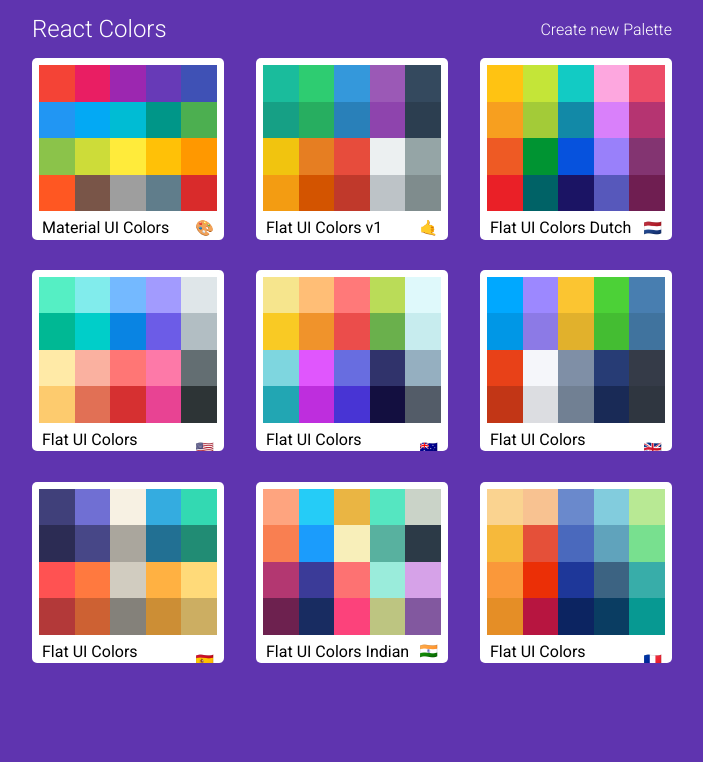
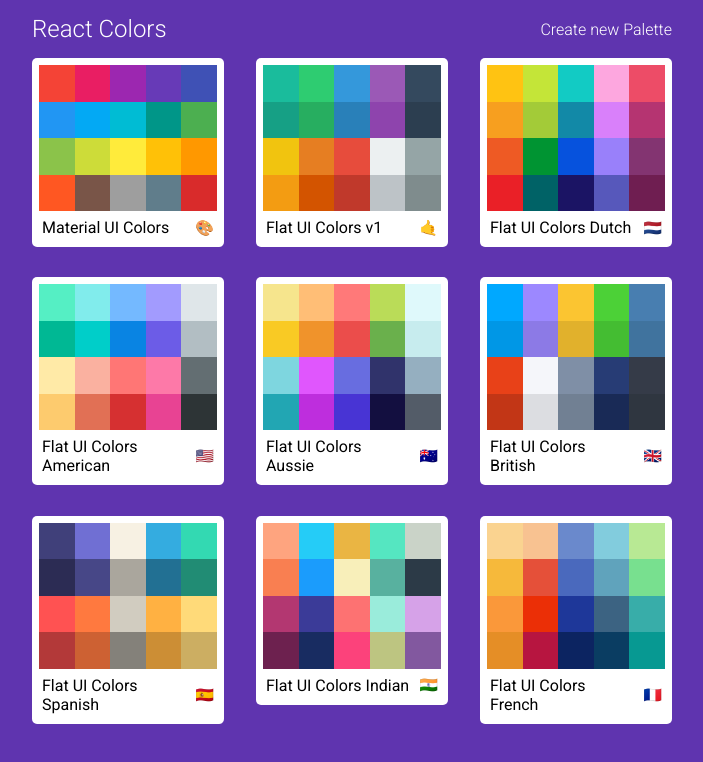
Before and after one commit to N-bred/palette-colors-app, a React (Create React App) app: page / in a window 1280 px wide. Shown: the top 762 px of the page, without its empty margins (288-991 px from the left). Built offline with nearby package versions, Linux system fonts and the light colour scheme.

Commit message:
Added localstorage and delete palette option

```diff
--- a/src/App.js
+++ b/src/App.js
@@ -8,9 +8,29 @@ import SingleColorPalette from './components/SingleColorPalette';
 import NewPaletteForm from './components/NewPaletteForm';
 
 class App extends Component {
-   state = {
-      palettes: seedColors
-   };
+   constructor(props) {
+      super(props);
+      this.state = {
+         palettes: this.validateLS()
+      };
+      this.validateLS = this.validateLS.bind(this);
+   }
+
+   validateLS() {
+      if (localStorage.getItem('palettes')) {
+         return JSON.parse(localStorage.getItem('palettes'));
+      } else {
+         return seedColors;
+      }
+   }
+
+   componentDidMount() {
+      localStorage.setItem('palettes', JSON.stringify(this.state.palettes));
+   }
+
+   componentDidUpdate() {
+      localStorage.setItem('palettes', JSON.stringify(this.state.palettes));
+   }
 
    findPaletteByid = id => {
       const finded = this.state.palettes.find(
@@ -23,6 +43,13 @@ class App extends Component {
       this.setState({ palettes: [...this.state.palettes, newPalette] });
    };
 
+   removePalette = id => {
+      const newPalettes = this.state.palettes.filter(
+         palette => palette.id !== id
+      );
+      this.setState(() => ({ palettes: newPalettes }));
+   };
+
    render() {
       return (
          <div>
@@ -33,6 +60,7 @@ class App extends Component {
                   render={routerProps => (
                      <PaletteList
                         palettes={this.state.palettes}
+                        removePalette={this.removePalette}
                         {...routerProps}
                      />
                   )}
--- a/src/components/MiniPalette.jsx
+++ b/src/components/MiniPalette.jsx
@@ -1,49 +1,7 @@
 import React from 'react';
-
 import { withStyles } from '@material-ui/styles';
-
-const styles = {
-   root: {
-      backgroundColor: '#fff',
-      borderRadius: '5px',
-      padding: '0.5rem',
-      position: 'relative',
-      overflow: 'hidden',
-      '&:hover': {
-         cursor: 'pointer'
-      }
-   },
-
-   colors: {
-      backgroundColor: '#fff',
-      height: '150px',
-      width: '100%',
-      overflow: 'hidden',
-      display: 'flex',
-      flexWrap: 'wrap',
-      padding: '.2rem',
-      borderRadius: '5px'
-   },
-
-   title: {
-      display: 'flex',
-      justifyContent: 'space-between',
-      alignItems: 'center',
-      padding: '.5rem',
-      position: 'relative',
-      fontSize: '1.6rem',
-      fontWeight: 'normal'
-   },
-   emoji: {
-      marginLeft: '1rem',
-      fontSize: '1.5rem'
-   },
-   miniBox: {
-      height: '25%',
-      flex: '0 0 20%',
-      position: 'relative'
-   }
-};
+import styles from './styles/MiniPalette';
+import DeleteIcon from '@material-ui/icons/Delete';
 
 function MiniPalette(props) {
    const { classes, paletteName, emoji, colors, handleGoToPalette } = props;
@@ -57,14 +15,15 @@ function MiniPalette(props) {
    ));
 
    return (
-      <div className={classes.root} onClick={handleGoToPalette}>
-         <div className={classes.colors}>
-            {/* Mini boxes */}
-            {miniColorBoxes}
+      <div className={classes.paletteContainer}>
+         <DeleteIcon className={classes.delete} onClick={props.removeSelf} />
+
+         <div className={classes.root} onClick={handleGoToPalette}>
+            <div className={classes.colors}>{miniColorBoxes}</div>
+            <h5 className={classes.title}>
+               {paletteName} <span className={classes.emoji}>{emoji}</span>
+            </h5>
          </div>
-         <h5 className={classes.title}>
-            {paletteName} <span className={classes.emoji}>{emoji}</span>
-         </h5>
       </div>
    );
 }
--- a/src/components/PaletteFormModal.jsx
+++ b/src/components/PaletteFormModal.jsx
@@ -93,7 +93,7 @@ export default function PaletteFormModal(props) {
                      <Button onClick={handleClose} color="primary">
                         Cancel
                      </Button>
-                     <Button color="primary" type="submit">
+                     <Button color="primary" variant="contained" type="submit">
                         Next
                      </Button>
                   </DialogActions>
--- a/src/components/PaletteList.jsx
+++ b/src/components/PaletteList.jsx
@@ -2,53 +2,7 @@ import React, { Component } from 'react';
 import MiniPalette from './MiniPalette';
 import { Link } from 'react-router-dom';
 import { withStyles } from '@material-ui/styles';
-
-const styles = {
-   root: {
-      backgroundColor: '#5f34af',
-      height: '100vh',
-      display: 'flex',
-      alignItems: 'flex-start',
-      justifyContent: 'center'
-   },
-   link: {
-      textDecoration: 'none',
-      color: '#000'
-   },
-   container: {
-      width: '50%',
-      display: 'flex',
-      alignItems: 'flex-start',
-      flexDirection: 'column',
-      flexWrap: 'wrap'
-   },
-   nav: {
-      display: 'flex',
-      width: '100%',
-      justifyContent: 'space-between',
-      color: '#fff',
-      '& h1': {
-         fontWeight: 'lighter'
-      },
-      margin: '1.5rem 0'
-   },
-   palettes: {
-      width: '100%',
-      display: 'grid',
-      gridTemplateColumns: 'repeat(3,30%)',
-      gridGap: '5%'
-   },
-   link_new: {
-      color: '#fff',
-      fontWeight: 'lighter',
-      textDecoration: 'none',
-      display: 'flex',
-      alignItems: 'center',
-      '&:hover': {
-         textDecoration: 'underline'
-      }
-   }
-};
+import styles from './styles/PaletteListStyles';
 
 class PaletteList extends Component {
    goToPalette = id => {
@@ -56,7 +10,7 @@ class PaletteList extends Component {
    };
 
    render() {
-      const { palettes, classes } = this.props;
+      const { palettes, classes, removePalette } = this.props;
       return (
          <div className={classes.root}>
             <div className={classes.container}>
@@ -74,6 +28,7 @@ class PaletteList extends Component {
                         key={palette.id}
                         {...palette}
                         handleGoToPalette={() => this.goToPalette(palette.id)}
+                        removeSelf={() => removePalette(palette.id)}
                      />
                   ))}
                </div>
--- /dev/null
+++ b/src/components/styles/MiniPalette.js
@@ -0,0 +1,62 @@
+const styles = {
+   root: {
+      backgroundColor: '#fff',
+      borderRadius: '5px',
+      padding: '0.5rem',
+      position: 'relative',
+      overflow: 'hidden',
+      '&:hover': {
+         cursor: 'pointer'
+      }
+   },
+
+   colors: {
+      backgroundColor: '#fff',
+      height: '150px',
+      width: '100%',
+      overflow: 'hidden',
+      display: 'flex',
+      flexWrap: 'wrap',
+      padding: '.2rem',
+      borderRadius: '5px'
+   },
+
+   title: {
+      display: 'flex',
+      justifyContent: 'space-between',
+      alignItems: 'center',
+      padding: '.5rem',
+      position: 'relative',
+      fontSize: '1.6rem',
+      fontWeight: 'normal'
+   },
+   emoji: {
+      marginLeft: '1rem',
+      fontSize: '1.5rem'
+   },
+   miniBox: {
+      height: '25%',
+      flex: '0 0 20%',
+      position: 'relative'
+   },
+   delete: {
+      position: 'absolute',
+      top: '0',
+      right: '0',
+      zIndex: '50',
+      fontSize: '3.5rem',
+      backgroundColor: '#e11d23',
+      color: '#fff',
+      opacity: '0',
+      transition: '.3s opacity ease-in',
+      cursor: 'pointer'
+   },
+   paletteContainer: {
+      position: 'relative',
+      '&:hover svg': {
+         opacity: '1'
+      }
+   }
+};
+
+export default styles;
--- /dev/null
+++ b/src/components/styles/PaletteListStyles.js
@@ -0,0 +1,48 @@
+const styles = {
+   root: {
+      backgroundColor: '#5f34af',
+      height: '100vh',
+      display: 'flex',
+      alignItems: 'flex-start',
+      justifyContent: 'center'
+   },
+   link: {
+      textDecoration: 'none',
+      color: '#000'
+   },
+   container: {
+      width: '50%',
+      display: 'flex',
+      alignItems: 'flex-start',
+      flexDirection: 'column',
+      flexWrap: 'wrap'
+   },
+   nav: {
+      display: 'flex',
+      width: '100%',
+      justifyContent: 'space-between',
+      color: '#fff',
+      '& h1': {
+         fontWeight: 'lighter'
+      },
+      margin: '1.5rem 0'
+   },
+   palettes: {
+      width: '100%',
+      display: 'grid',
+      gridTemplateColumns: 'repeat(3,30%)',
+      gridGap: '5%'
+   },
+   link_new: {
+      color: '#fff',
+      fontWeight: 'lighter',
+      textDecoration: 'none',
+      display: 'flex',
+      alignItems: 'center',
+      '&:hover': {
+         textDecoration: 'underline'
+      }
+   }
+};
+
+export default styles;
```
